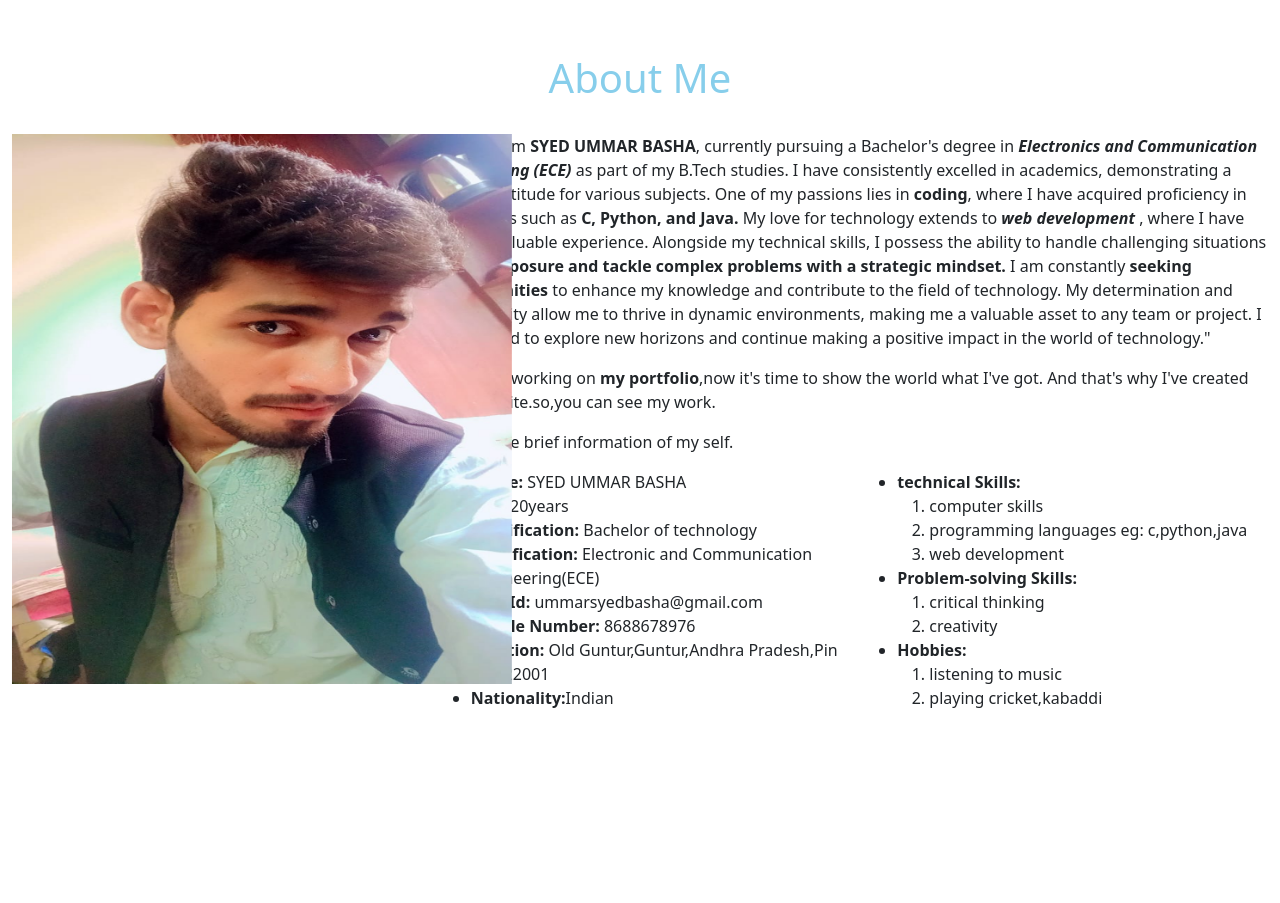
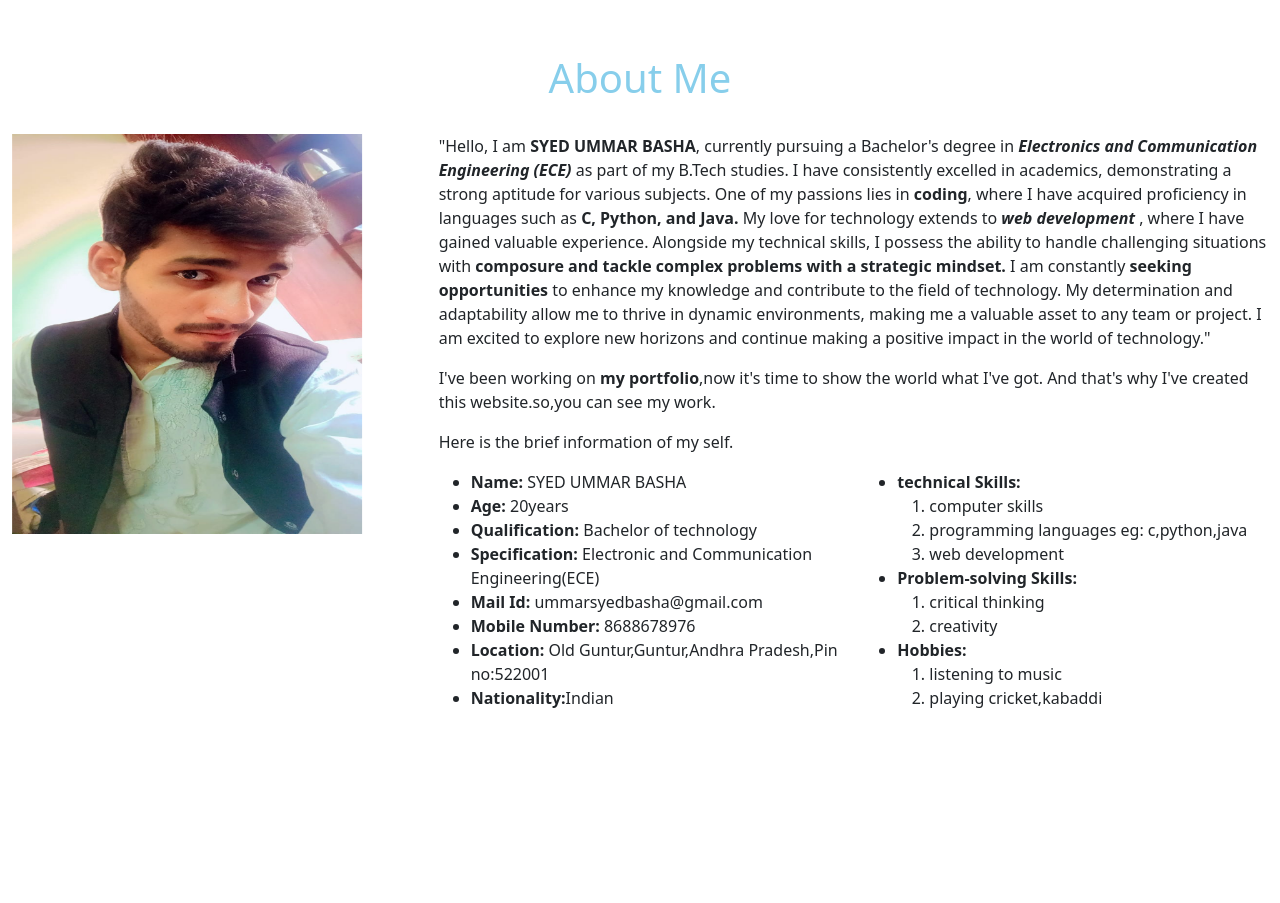
Before and after one commit to Ummarbasha/Portfolio, a plain HTML site: page index.html in a window 1280 px wide. Shown: the part 900-1803 px from the top of the page. Drawn offline with nearby package versions, Linux system fonts and the light colour scheme.

Commit message:
Update index.html

```diff
--- a/index.html
+++ b/index.html
@@ -64,7 +64,7 @@
         <br>
         <div class="row">
             <div class="col-md-4" id="passportpic," data-aos="flip-left" data-aos-easing="ease-out-cubic"  data-aos-duration="2000000" >
-                <img src="images/ub3.jpeg" alt="passportsize picture." width="500" height="550">
+                <img src="images/ub3.jpeg" alt="passportsize picture." width="350" height="400">
             </div>
             <div class="col-md-8">
                 <p>"Hello, I am <b>SYED UMMAR BASHA</b>, currently pursuing a Bachelor's degree in <B><I>Electronics and Communication Engineering (ECE)</I> </B>as part of my B.Tech studies.
```
